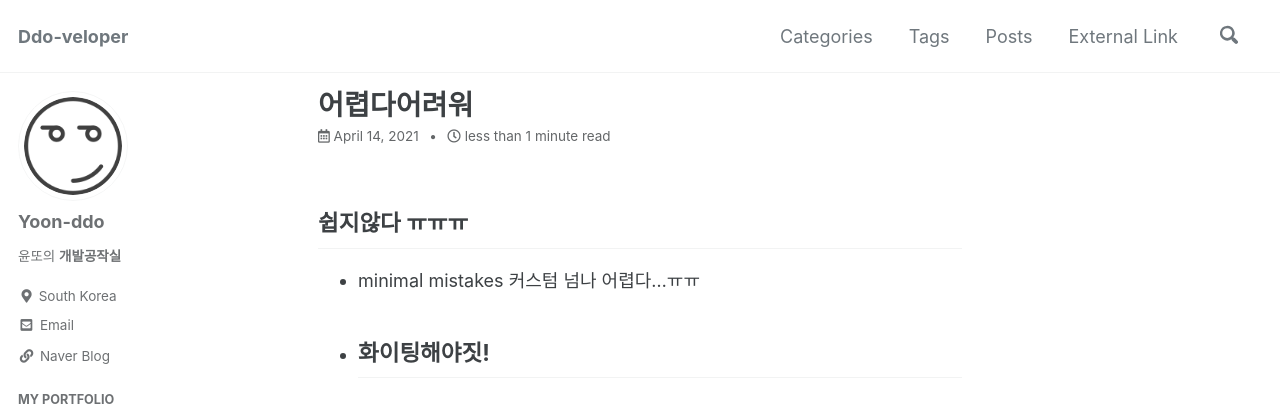
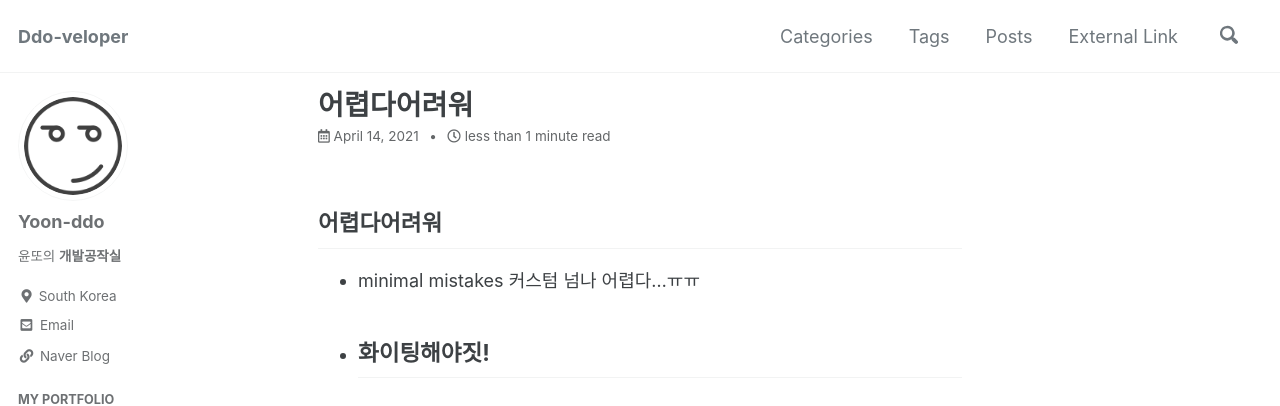
Before and after one commit to Yoon-ddo/Yoon-ddo.github.io, a Jekyll site: the page built from _posts/2021-04-14-어렵다어려워.md, in a window 1280 px wide and 1316 px high. Shown: the top 406 px of the window. Built offline with Jekyll 4.4.1, drawn with Linux system fonts in a browser that asks for light colours; cached includes are drawn as plain includes.

Commit message:
Update 2021-04-14-어렵다어려워.md

```diff
--- a/_posts/2021-04-14-어렵다어려워.md
+++ b/_posts/2021-04-14-어렵다어려워.md
@@ -5,9 +5,7 @@ categories:
 tags:
   - Daily
 ---
-
-
-## 쉽지않다 ㅠㅠㅠ
+## 어렵다어려워
 * minimal mistakes 커스텀 넘나 어렵다...ㅠㅠ
 * 화이팅해야짓!
 ---
```
